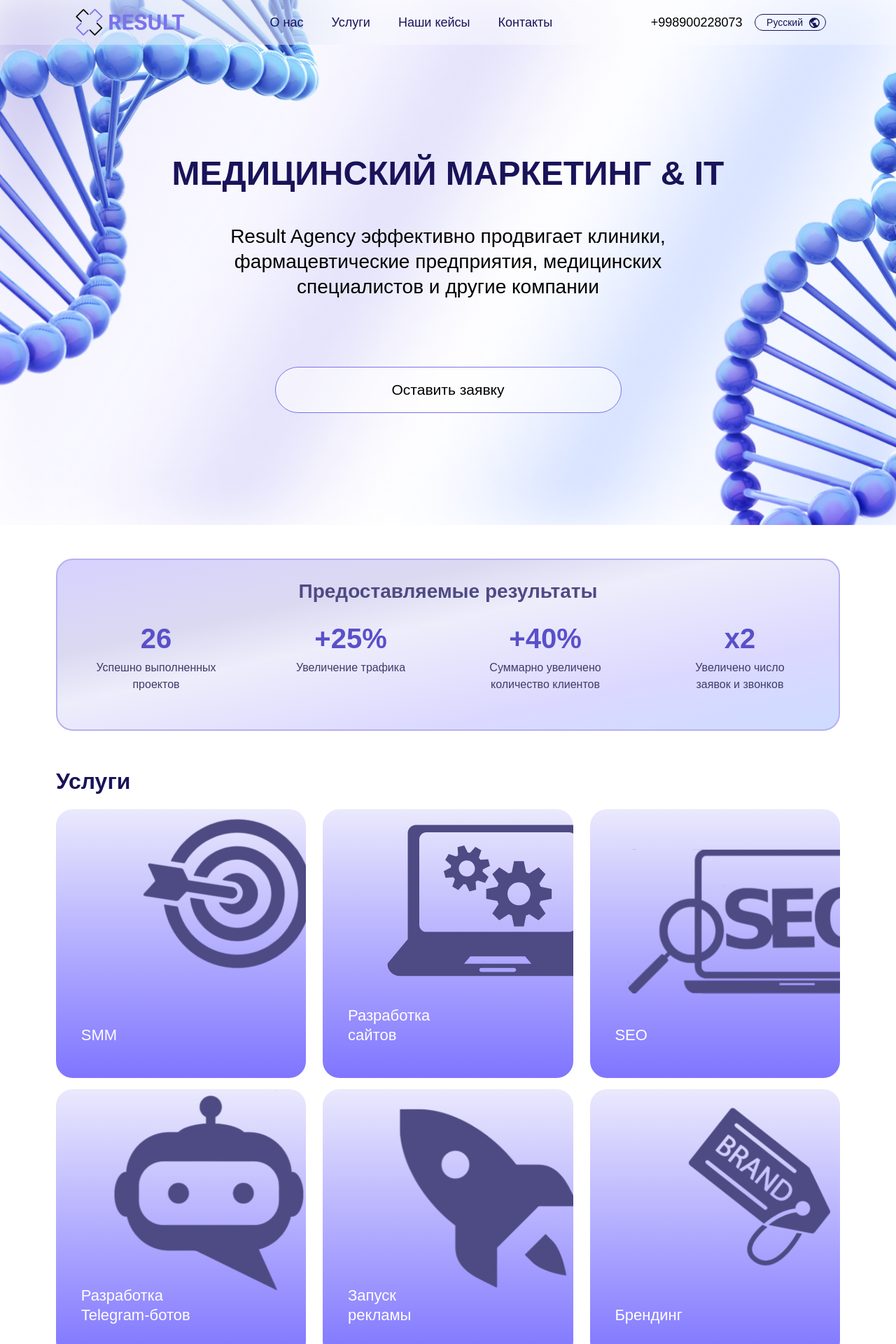
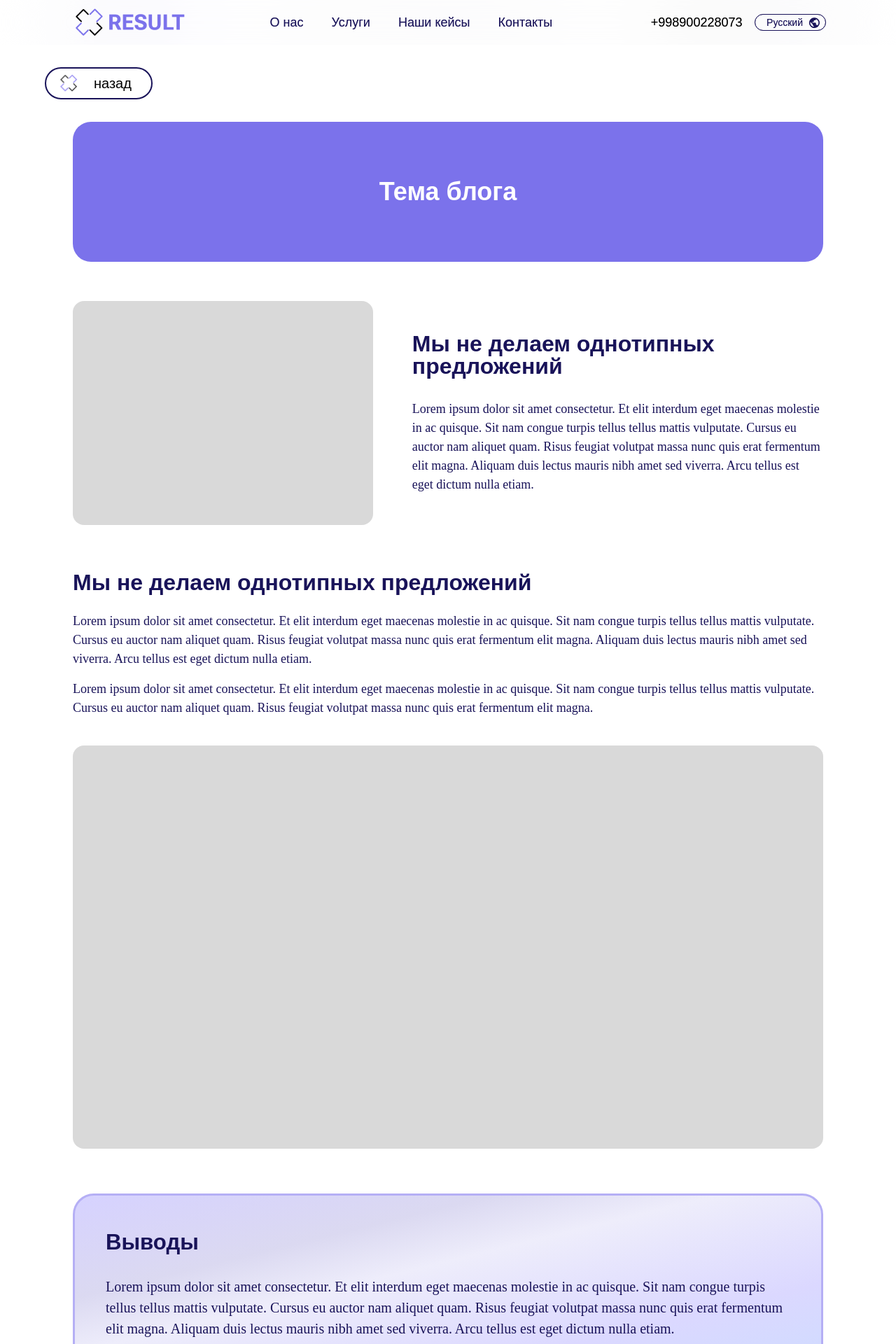
Before and after one commit to Shotambrat/Result-agency, a React (Create React App) app: page /blog/1 in a window 1280 px wide. Shown: the top 1920 px of the page at 70% size. Built offline with nearby package versions, Linux system fonts and the light colour scheme; the HTML template or start-up script is replaced by a standard one.

Commit message:
Routesla qo'shildi mayda to'g'rilashla qilindi

```diff
--- a/src/App.js
+++ b/src/App.js
@@ -1,12 +1,26 @@
-import Blog from './pages/Blog';
-import Home from './pages/Home';
+import { BrowserRouter, Route, Routes } from "react-router-dom";
+import Blog from "./pages/Blog";
+import Home from "./pages/Home";
+import Header from "./pages/Header";
+import Brief from "./components/Brief";
+import Footer from "./pages/Footer";
+import { Element } from "react-scroll";
 
 function App() {
   return (
     <div className="App">
-      {/* <LanguageSwitch /> */}
-      <Home />
-      {/* <Blog /> */}
+      <BrowserRouter>
+        <Header />
+        <Routes>
+          <Route path="/" element={<Home />}></Route>
+          <Route path="/blog/:blog" element={<Blog />}></Route>
+        </Routes>
+        <Brief />
+        {/* <MapFooter /> */}
+        <Element name="contacts">
+          <Footer />
+        </Element>
+      </BrowserRouter>
     </div>
   );
 }
--- a/src/components/Blog/AboutClient.jsx
+++ b/src/components/Blog/AboutClient.jsx
@@ -3,23 +3,23 @@ import React from "react";
 export default function AboutClient() {
   return (
     <>
-      <div className="mt-14 lg:mt-16 xl:mt-[4.5rem] 2xl:mt-20">
-        <h6 className="md:pb-4 font-semibold text-md leading-5 xs:text-[24px] lg:text-[28px] xl:text-[32px]">
+      <div className="mt-16 xl:mt-[4.5rem] 2xl:mt-20">
+        <h6 className="pb-8 md:pb-4 font-semibold text-md leading-5 xs:text-[24px] lg:text-[28px] xl:text-[32px]">
           Мы не делаем однотипных предложений
         </h6>
-        <p className="font-abel mt-4 text-[10px] xs:text-[14px] lg:text-[16px] xl:text-[18px] 2xl:text-[21px] font-regular">
+        <p className="font-[abel] md:mt-4 text-[11px] xs:text-[14px] lg:text-[16px] xl:text-[18px] 2xl:text-[21px] font-regular">
+          Lorem ipsum dolor sit amet consectetur. Et elit interdum eget maecenas
+          molestie in ac quisque. Sit nam congue turpis tellus tellus mattis
+          vulputate. Cursus eu auctor nam aliquet quam. Risus feugiat volutpat
+          massa nunc quis erat fermentum elit magna. Aliquam duis lectus mauris
+          nibh amet sed viverra. Arcu tellus est eget dictum nulla etiam.
+        </p>
+        <p className="font-[abel] md:mt-4 text-[11px] xs:text-[14px] lg:text-[16px] xl:text-[18px] 2xl:text-[21px] font-regular">
           Lorem ipsum dolor sit amet consectetur. Et elit interdum eget maecenas
           molestie in ac quisque. Sit nam congue turpis tellus tellus mattis
           vulputate. Cursus eu auctor nam aliquet quam. Risus feugiat volutpat
           massa nunc quis erat fermentum elit magna.
         </p>
-        <p className="font-abel mt-4 text-[10px] xs:text-[14px] lg:text-[16px] xl:text-[18px] 2xl:text-[21px] font-regular">
-          Lorem ipsum dolor sit amet consectetur. Et elit interdum eget maecenas
-          molestie in ac quisque. Sit nam congue turpis tellus tellus mattis
-          vulputate. Cursus eu auctor nam aliquet quam. Risus feugiat volutpat
-          massa nunc quis erat fermentum elit magna.
-        </p>
-
       </div>
       <div className="mt-8 lg:mt-10 h-[11rem] xs:h-[18rem] md:h-[22rem] lg:h-[28rem] xl:h-[36rem] 2xl:h-[44rem] bg-[#D9D9D9] rounded-[10px] md:rounded-[16px]">
         {/* <img src="" alt="Blog client" /> */}
--- a/src/components/Blog/BackButton.jsx
+++ b/src/components/Blog/BackButton.jsx
@@ -1,16 +1,16 @@
 import React from "react";
-import logoBack from '../../assets/img/logoBackButton.svg'
-// import { useHistory } from "react-router-dom";
+import logoBack from "../../assets/img/logoBackButton.svg";
+import { useNavigate } from "react-router-dom";
 
 export default function BackButton() {
-//   let history = useHistory();
+  let navigate = useNavigate();
 
   return (
     <button
-    //   onClick={() => history.goBack()}
-      className="flex items-center my-16 ml-4 sm:ml-10 md:ml-16 lg:ml-10 xl:ml-16 2xl:ml-20 border-2 border-header-text border-solid py-1 pl-4 pr-7 font-normal text-[20px] rounded-[30px] cursor-pointer"
+      onClick={() => navigate(-1)}
+      className="flex items-center mt-20 mb-8 lg:mt-24 ml-4 sm:ml-10 md:ml-16 lg:ml-10 xl:ml-16 2xl:ml-20 border-2 border-header-text border-solid py-1 pl-4 pr-7 font-normal text-[20px] rounded-[30px] cursor-pointer"
     >
-      <img src={logoBack} alt="back" className="mr-5"/>
+      <img src={logoBack} alt="back" className="mr-5" />
       назад
     </button>
   );
--- a/src/components/Blog/Conclusions.jsx
+++ b/src/components/Blog/Conclusions.jsx
@@ -12,7 +12,7 @@ export default function Conclusions() {
       <h2 className="pt-11 text-[31.17px] font-semibold md:text-left md:ml-11">
         Выводы
       </h2>
-      <p className="mt-8 mx-11 mb-14 text-[18px] text-left">
+      <p className="font-[abel] mt-8 md:mt-6 mx-11 mb-14 text-[20px] text-left">
         Lorem ipsum dolor sit amet consectetur. Et elit interdum eget maecenas
         molestie in ac quisque. Sit nam congue turpis tellus tellus mattis
         vulputate. Cursus eu auctor nam aliquet quam. Risus feugiat volutpat
--- a/src/components/Blog/OurOffers.jsx
+++ b/src/components/Blog/OurOffers.jsx
@@ -7,11 +7,11 @@ export default function OurOffers() {
       <div className="bg-[#D9D9D9] h-[10rem] xs:h-[16rem] lg:h-[20rem] rounded-[10px] md:rounded-[16px] col-span-1 md:col-span-2">
         {/* <img src="" alt="Blog client" /> */}
       </div>
-      <div className="col-span-1 flex flex-col self-center md:col-span-3 md:ml-8 xl:ml-14 2xl:ml-20 ">
+      <div className="font-[roboto-flex] col-span-1 flex flex-col self-center md:col-span-3 md:ml-8 xl:ml-14 2xl:ml-20 ">
         <h6 className="mt-6 xs:mt-8 md:mb-4 md:mt-0 font-semibold leading-5 md:leading-6 lg:leading-8 xs:text-[24px] lg:text-[28px] xl:text-[32px]">
           Мы не делаем однотипных предложений
         </h6>
-        <p className="font-abel mt-4 text-[10px] xs:text-[14px] lg:text-[16px] xl:text-[18px] 2xl:text-[20px] font-regular">
+        <p className="font-[abel] mt-4 text-[11px] xs:text-[14px] lg:text-[16px] xl:text-[18px] 2xl:text-[20px] font-regular 2xl:w-[620px]">
           Lorem ipsum dolor sit amet consectetur. Et elit interdum eget maecenas
           molestie in ac quisque. Sit nam congue turpis tellus tellus mattis
           vulputate. Cursus eu auctor nam aliquet quam. Risus feugiat volutpat
--- a/src/components/Blog/ToTopButton.jsx
+++ b/src/components/Blog/ToTopButton.jsx
@@ -4,8 +4,12 @@ export default function ToTopButton() {
   function toTop() {
     window.scrollTo({ top: 0, behavior: "smooth" });
   }
+
   return (
-    <button onClick={() => toTop()} className="my-16 ml-4 sm:ml-10 md:ml-16 lg:ml-10 xl:ml-16 2xl:ml-20 border-2 border-header-text border-solid py-1 px-10 font-normal text-[20px] rounded-[30px] cursor-pointer">
+    <button
+      onClick={() => toTop()}
+      className="mt-16 mb-4 ml-4 sm:ml-10 md:ml-16 lg:ml-10 xl:ml-16 2xl:ml-20 border-2 border-header-text border-solid py-1 px-10 font-normal text-[20px] rounded-[30px] cursor-pointer"
+    >
       наверх
     </button>
   );
--- a/src/components/Main/MainArticle.jsx
+++ b/src/components/Main/MainArticle.jsx
@@ -1,5 +1,6 @@
 import React from "react";
 import Monitor from "../../assets/img/monitor.png";
+import { Link } from "react-router-dom";
 
 const MainArticle = () => {
   const articles = [
@@ -17,6 +18,10 @@ const MainArticle = () => {
     },
   ];
 
+  function toTop() {
+    window.scrollTo({ top: 0, behavior: "smooth" });
+  }
+
   return (
     <div className="lg:mt-[3rem] mx-[0.625rem] sm:mx-4 md:mx-10 xl:mx-20 2xl:mx-[6.875rem] 3xl:max-w-[1500px] 3xl:mx-auto mt-8">
       <h2 className="text-[28px] sm:text-[32px] 2xl:text-[64px] font-semibold text-center mb-4 sm:text-left">
@@ -31,9 +36,13 @@ const MainArticle = () => {
               </div>
               <div>
                 <div className="h-[5rem] 2xl:h-[10rem] mb-4">
-                  <p className="text-[18px] 2xl:text-[28px] 2xl:h-[10rem] font-medium overflow-y-hidden">
+                  <Link
+                    onClick={() => toTop()}
+                    to={`/blog/${index + 1}`}
+                    className="text-[18px] 2xl:text-[28px] 2xl:h-[10rem] font-medium overflow-y-hidden"
+                  >
                     {article.title}
-                  </p>
+                  </Link>
                 </div>
                 <button className="text-[15px] 2xl:text-[22px] font-medium border-[1px] 2xl:mb-4 border-white text-white bg-transparent py-1 px-8 rounded-full hover:bg-gray-300 hover:text-blue-500 transition-colors ">
                   {article.category}
--- a/src/pages/Blog.jsx
+++ b/src/pages/Blog.jsx
@@ -9,10 +9,10 @@ import Header from "./Header";
 export default function Blog() {
   return (
     <>
-    <Header />
+      <Header />
       <BackButton />
-      <div className="mx-[0.625rem] sm:mx-8 md:mx-12 lg:mx-16 xl:mx-28 2xl:mx-40 3xl:max-w-[1500px] 3xl:mx-auto text-headings-color">
-        <h1 className="mt-9 py-14 text-center text-4xl text-white font-semibold bg-blog-themeBg rounded-[26px]">
+      <div className="mx-[0.625rem] sm:mx-8 md:mx-12 lg:mx-16 xl:mx-[6.5rem] 2xl:mx-40 3xl:max-w-[1500px] 3xl:mx-auto text-headings-color">
+        <h1 className="py-14 xl:py-20 text-center text-4xl text-white font-semibold bg-blog-themeBg rounded-[26px]">
           Тема блога
         </h1>
         <OurOffers />
--- a/src/pages/Home.jsx
+++ b/src/pages/Home.jsx
@@ -1,12 +1,10 @@
 import React from 'react';
-import Header from './Header';
 import Main from './Main';
 import Service from './Service.jsx';
 
 const Home = () => {
   return (
     <div>
-      <Header />
       <Main />
       <Service />
     </div>
--- a/src/pages/Main.jsx
+++ b/src/pages/Main.jsx
@@ -5,8 +5,6 @@ import MainCases from "../components/Main/MainCases";
 import HowWeWork from "../components/Main/HowWeWork";
 import OurPartners from "../components/Main/OurPartners";
 import MainArticle from "../components/Main/MainArticle";
-import Brief from "../components/Brief";
-import Footer from "./Footer";
 import { Element } from "react-scroll";
 
 const Main = () => {
@@ -24,11 +22,6 @@ const Main = () => {
       <HowWeWork />
       <OurPartners />
       <MainArticle />
-      <Brief />
-      {/* <MapFooter /> */}
-      <Element name="contacts">
-        <Footer />
-      </Element>
     </div>
   );
 };
--- a/tailwind.config.js
+++ b/tailwind.config.js
@@ -31,8 +31,8 @@ module.exports = {
         "vivodBorder": "#b5aff5"
       },
       fontFamily: {
-        'roboto-flex': ['Roboto Flex', 'sans-serif'],
-        'abel': ['Abel', "sans-serif"]
+        'roboto-flex': ['"Roboto Flex"', 'sans-serif'],
+        'abel': ['"Abel"', "sans-serif"]
       },
     },
   },
```
Also changed, not shown: src/components/Main/HowWeWork.jsx (+11 -9 lines), 1 other file (tests, documents, lock files or other folders).
